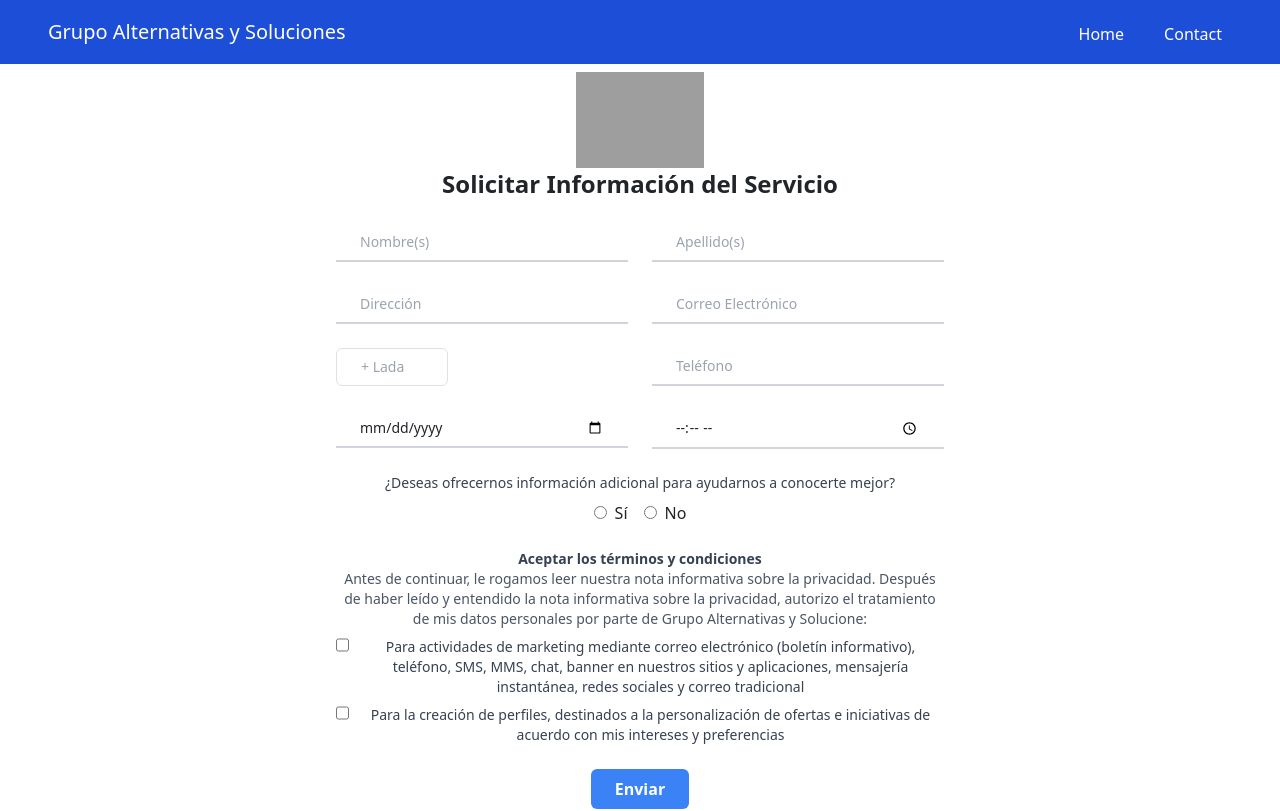
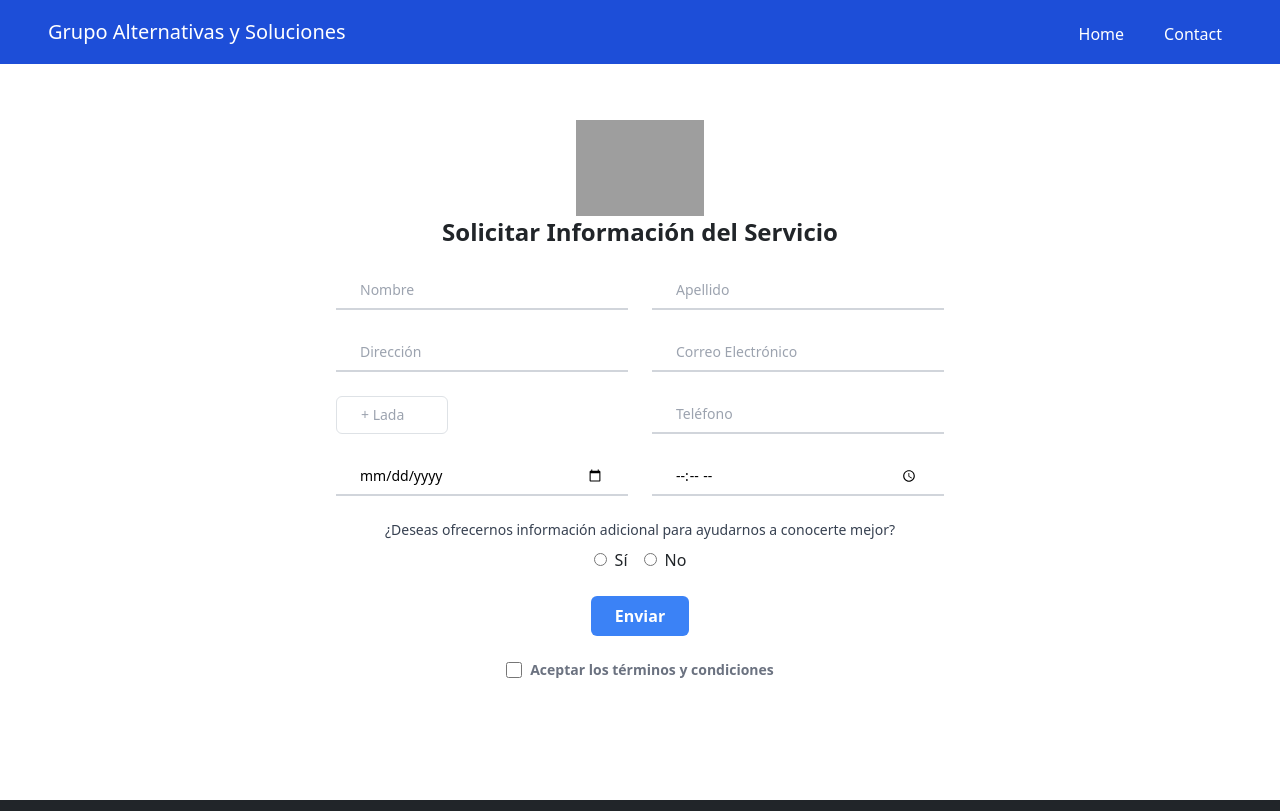
Before and after one commit to RobertoBarre25/LandingPageReact, a React (Create React App) app: page /contact in a window 1280 px wide. Shown: the top 811 px of the page. Built offline with nearby package versions, Linux system fonts and the light colour scheme; grey boxes are pictures that could not be loaded.

Commit message:
Color Form

```diff
--- a/src/ContactForm/ContactForm.js
+++ b/src/ContactForm/ContactForm.js
@@ -22,40 +22,40 @@ const ContactForm = () => {
             <input
               required
               type="text"
-              className="block w-full px-4 py-2 text-sm border-b-2 border-gray-300 bg-transparent focus:border-blue-600 focus:outline-none black-placeholder"
-              placeholder="Nombre(s)"
+              className="block w-full px-4 py-2 text-sm text-black border-b-2 border-gray-300 bg-transparent focus:border-blue-600 focus:outline-none black-placeholder"
+              placeholder="Nombre"
             />
             <input
               required
               type="text"
-              className="block w-full px-4 py-2 text-sm border-b-2 border-gray-300 bg-transparent focus:border-blue-600 focus:outline-none"
-              placeholder="Apellido(s)"
+              className="textColor-black block w-full px-4 py-2 text-sm text-black border-b-2 border-gray-300 bg-transparent focus:border-blue-600 focus:outline-none"
+              placeholder="Apellido"
             />
             <input
               required
               type="text"
-              className="block w-full px-4 py-2 text-sm border-b-2 border-gray-300 bg-transparent focus:border-blue-600 focus:outline-none"
+              className="block w-full px-4 py-2 text-sm text-black border-b-2 border-gray-300 bg-transparent focus:border-blue-600 focus:outline-none"
               placeholder="Dirección"
             />
-             <input
-                required
-                type="email"
-                className="block w-full px-4 py-2 text-sm border-b-2 border-gray-300 bg-transparent focus:border-blue-600 focus:outline-none"
-                placeholder="Correo Electrónico"
-              />
+            <input
+              required
+              type="email"
+              className="block w-full px-4 py-2 text-sm text-black border-b-2 border-gray-300 bg-transparent focus:border-blue-600 focus:outline-none"
+              placeholder="Correo Electrónico"
+            />
           </div>
           <div className="grid gap-6 sm:grid-cols-2">
             <input
               required
               type="number"
-              className="w-full px-4 py-2 text-sm border border-gray-300 bg-transparent focus:border-blue-600 focus:outline-none rounded-md sm:w-28"
+              className="w-full px-4 py-2 text-sm text-black border border-gray-300 bg-transparent focus:border-blue-600 focus:outline-none rounded-md sm:w-28"
               placeholder="+ Lada"
             />
             <div className="relative flex items-center">
               <input
                 required
                 type="number"
-                className="block w-full px-4 py-2 text-sm border-b-2 border-gray-300 bg-transparent focus:border-blue-600 focus:outline-none"
+                className="block w-full px-4 py-2 text-sm text-black border-b-2 border-gray-300 bg-transparent focus:border-blue-600 focus:outline-none"
                 placeholder="Teléfono"
               />
             </div>
@@ -65,14 +65,14 @@ const ContactForm = () => {
               <input
                 required
                 type="date"
-                className="block w-full px-4 py-2 text-sm border-b-2 border-gray-300 bg-transparent focus:border-blue-600 focus:outline-none"
+                className="block w-full px-4 py-2 text-sm text-black border-b-2 border-gray-300 bg-transparent focus:border-blue-600 focus:outline-none"
               />
             </div>
             <div className="relative">
               <input
                 required
                 type="time"
-                className="block w-full px-4 py-2 text-sm border-b-2 border-gray-300 bg-transparent focus:border-blue-600 focus:outline-none"
+                className="block w-full px-4 py-2 text-sm text-black border-b-2 border-gray-300 bg-transparent focus:border-blue-600 focus:outline-none"
               />
             </div>
           </div>
@@ -101,39 +101,6 @@ const ContactForm = () => {
               </label>
             </div>
           </div>
-          <div className="relative">
-            <label className="block text-sm text-gray-700">
-              <strong>Aceptar los términos y condiciones</strong>
-            </label>
-            <p className="text-sm text-gray-600 mb-2">
-              Antes de continuar, le rogamos leer nuestra nota informativa sobre la privacidad.
-              Después de haber leído y entendido la nota informativa sobre la privacidad,
-              autorizo el tratamiento de mis datos personales por parte de Grupo Alternativas y Solucione:
-            </p>
-            <div className="flex items-start mb-2">
-              <input
-                required
-                type="checkbox"
-                className="h-4 w-4 text-blue-600 focus:ring-blue-500 border-gray-300 rounded"
-              />
-              <span className="ml-2 text-sm text-gray-700">
-                Para actividades de marketing mediante correo electrónico (boletín informativo),
-                teléfono, SMS, MMS, chat, banner en nuestros sitios y aplicaciones,
-                mensajería instantánea, redes sociales y correo tradicional
-              </span>
-            </div>
-            <div className="flex items-start mb-2">
-              <input
-                required
-                type="checkbox"
-                className="h-4 w-4 text-blue-600 focus:ring-blue-500 border-gray-300 rounded"
-              />
-              <span className="ml-2 text-sm text-gray-700">
-                Para la creación de perfiles, destinados a la personalización de ofertas e
-                iniciativas de acuerdo con mis intereses y preferencias
-              </span>
-            </div>
-          </div>
           <div className="flex items-center justify-center">
             <button
               type="submit"
@@ -142,6 +109,16 @@ const ContactForm = () => {
               Enviar
             </button>
           </div>
+          <div className="flex items-center justify-center mt-45">
+            <input
+              required
+              type="checkbox"
+              className="h-4 w-4 text-blue-600 focus:ring-blue-500 border-gray-300 rounded mr-2"
+            />
+            <label className=" text-sm text-gray-500">
+              <strong>Aceptar los términos y condiciones</strong>
+            </label>
+          </div>
         </form>
       </div>
     </div>
```
